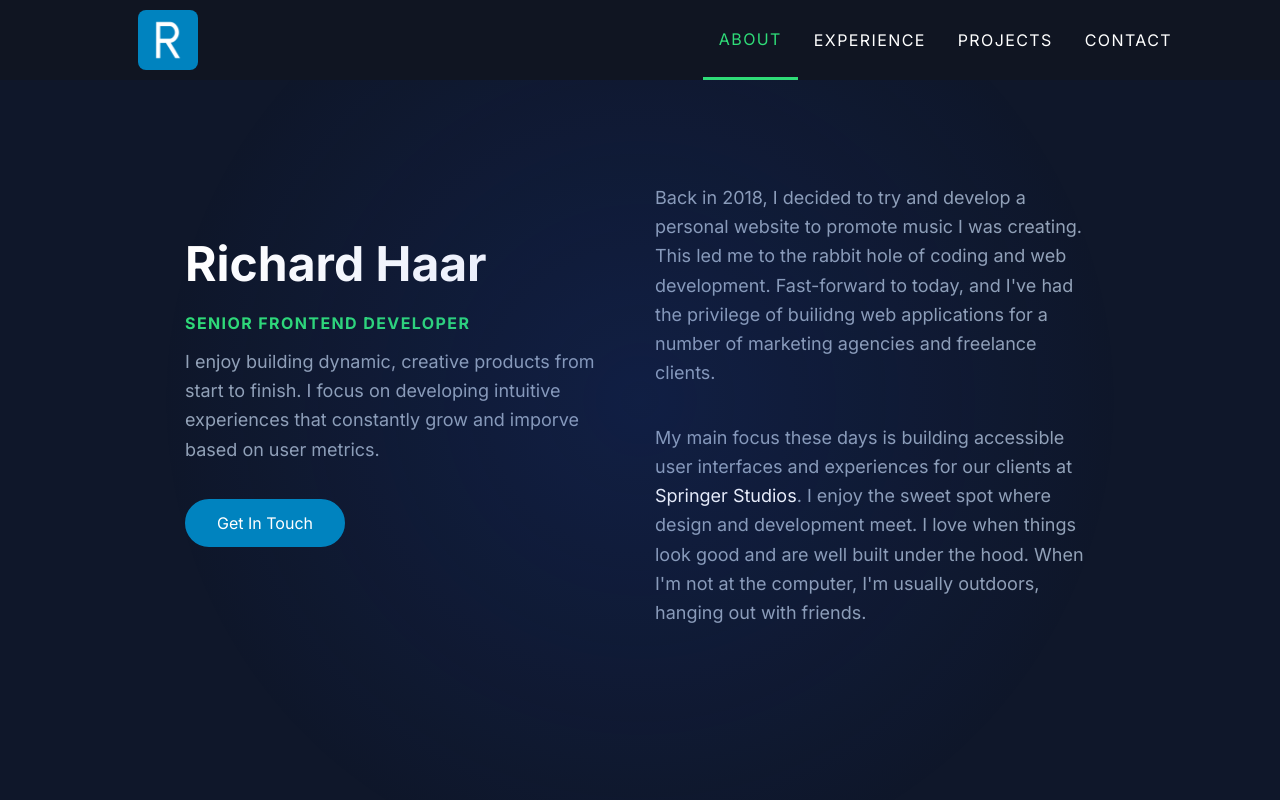
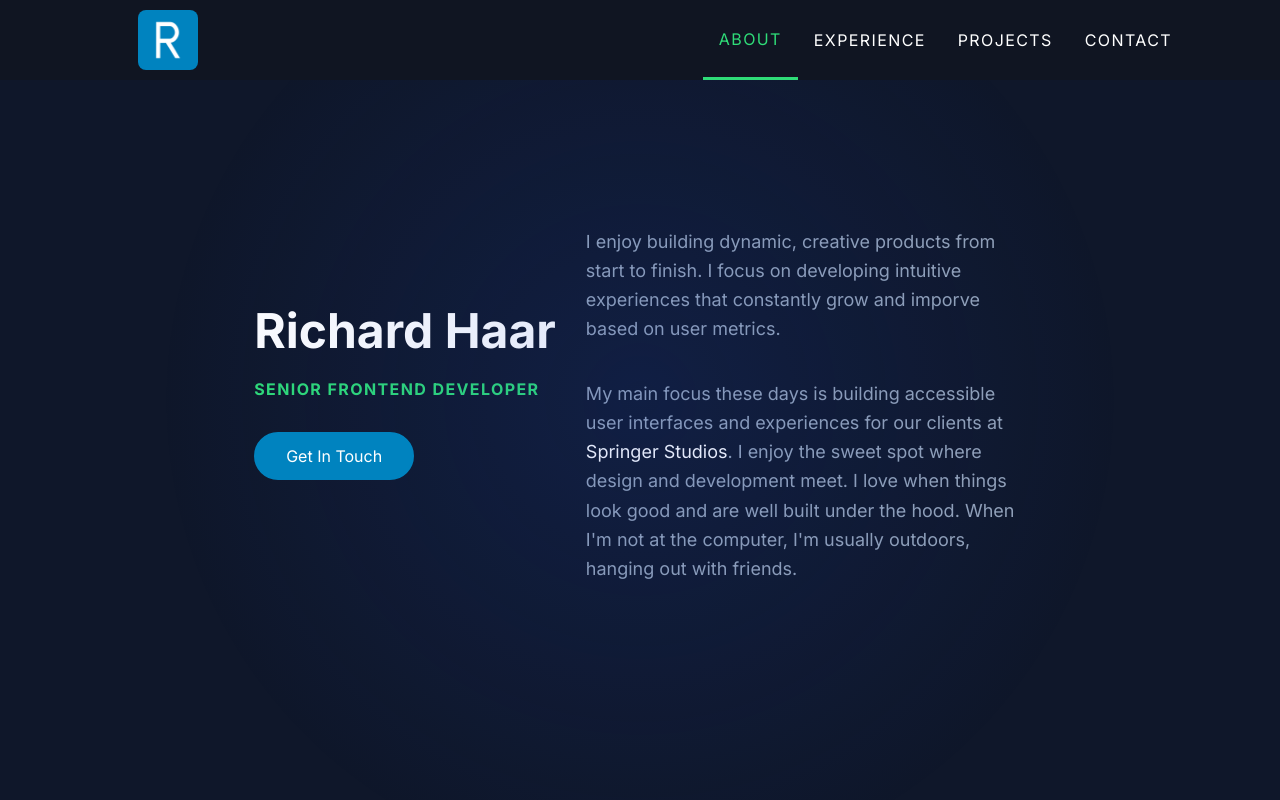
Before and after one commit to itsrichardhaar/Springer-React-Sandbox, a React (Create React App) app in the folder springer-sandbox/: page / in a window 1280 px wide. Shown: the top 800 px of the page. Built offline with nearby package versions, Linux system fonts and the light colour scheme.

Commit message:
Update Data.js
Update to about and caption

```diff
--- a/springer-sandbox/src/components/InfoSection/Data.js
+++ b/springer-sandbox/src/components/InfoSection/Data.js
@@ -9,8 +9,8 @@ export const homeObjOne = {
     topLine: 'Senior Frontend Developer',
     headline: 'Richard Haar',
     description:
-      'I enjoy building dynamic, creative products from start to finish. I focus on developing intuitive experiences that constantly grow and imporve based on user metrics.',
-    descriptionTwo: 'Back in 2018, I decided to try and develop a personal website to promote music I was creating. This led me to the rabbit hole of coding and web development. Fast-forward to today, and I\'ve had the privilege of builidng web applications for a number of marketing agencies and freelance clients.',
+      '',
+    descriptionTwo: 'I enjoy building dynamic, creative products from start to finish. I focus on developing intuitive experiences that constantly grow and imporve based on user metrics.',
     descriptionThree: <>
     My main focus these days is building accessible user interfaces and experiences for our clients at{' '}
     <Link class="body-link" to="//www.springerstudios.com/">Springer Studios</Link>. I enjoy the sweet spot where design and development meet. I love when things look good and are well built under the hood. When I'm not at the computer, I'm usually outdoors, hanging out with friends.
```
